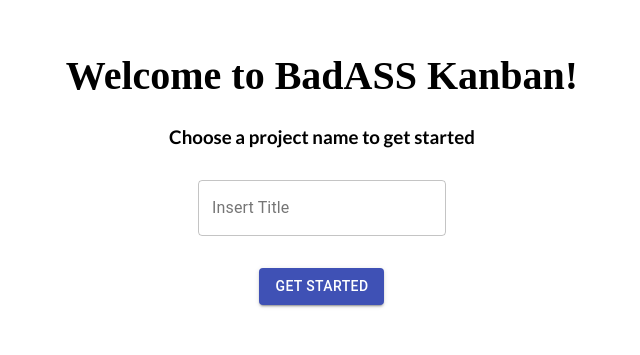
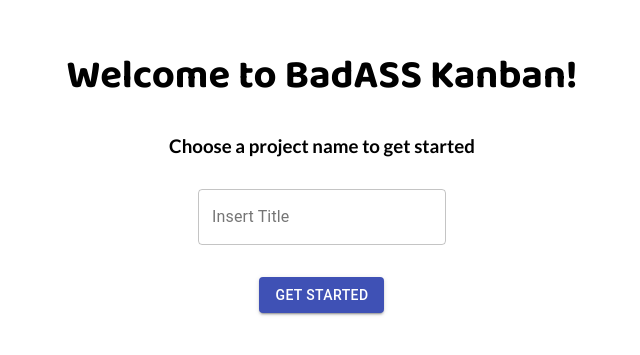
Before and after one commit to adam-botma/hackathon-badASS, a React (Create React App) app: page / in a window 1280 px wide. Shown: the part 235-590 px from the top of the page, without its empty margins (318-958 px from the left). Built offline with nearby package versions, Linux system fonts and the light colour scheme.

Commit message:
Font Name Change

```diff
--- a/src/App.css
+++ b/src/App.css
@@ -4,7 +4,7 @@ body {
 
 header,
 .app-splash h1 {
-  font-family: 'Baloo';
+  font-family: 'Baloo 2';
 }
 
 .app-splash h1 {
```
